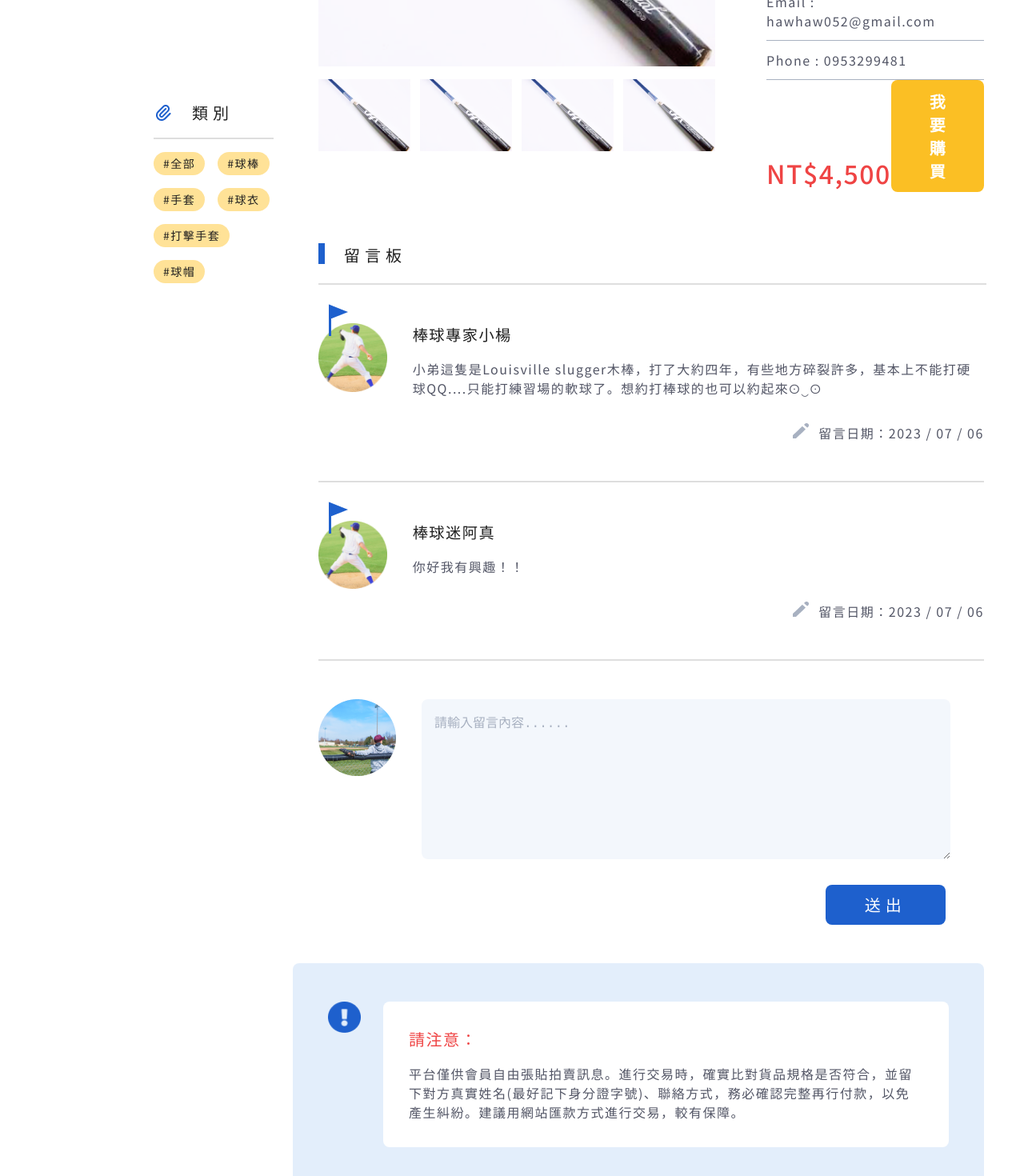
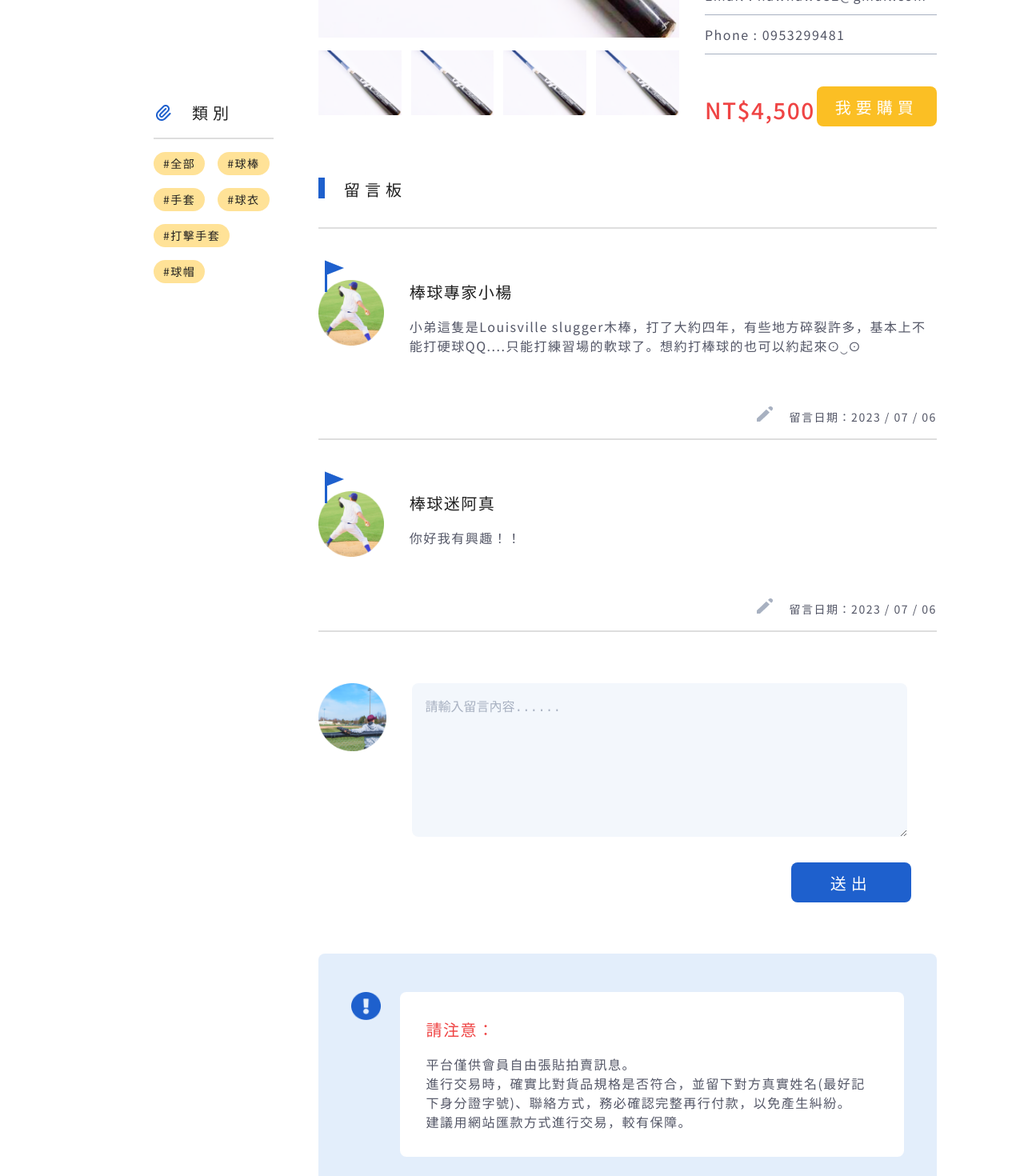
Before and after one commit to Kennedy1127/ASSEMBALL, a Vue app: page /productsdetail in a window 1280 px wide. Shown: the part 640-2110 px from the top of the page at 80% size. Built offline with nearby package versions, Linux system fonts and the light colour scheme.

Commit message:
結構和class名稱修改

```diff
--- a/src/views/ProductDetails.vue
+++ b/src/views/ProductDetails.vue
@@ -23,37 +23,45 @@
         </aside>
 
         <main class="products_main">
-          <section class="product_detail">
-            <div class="detail_pic">
+          <section class="product_main_detail">
+            <div class="product_main_detail_pic">
               <img
                 src="~@/assets/images/products/productdetail_pic1.png"
                 alt="productdetail_pic1"
               />
-              <div class="smallpic">
+              <div class="product_main_detail_pic_all">
+                <div class="product_main_detail_pic_all_small">
                   <img
                     src="~@/assets/images/products/productdetail_smallpic1.png"
                     alt="productdetail_pic1"
                   />
+                </div>
+                <div class="product_main_detail_pic_all_small">
                   <img
                     src="~@/assets/images/products/productdetail_smallpic1.png"
                     alt="productdetail_pic1"
                   />
+                </div>
+                <div class="product_main_detail_pic_all_small">
                   <img
                     src="~@/assets/images/products/productdetail_smallpic1.png"
                     alt="productdetail_pic1"
                   />
+                </div>
+                <div class="product_main_detail_pic_all_small">
                   <img
                     src="~@/assets/images/products/productdetail_smallpic1.png"
                     alt="productdetail_pic1"
                   />
                 </div>
               </div>
-            <div class="detail_content">
-              <div class="detail_title">
+            </div>
+            <div class="product_main_detail_content">
+              <div class="product_main_detail_content_title">
                 <span>{{ productDetail.Title }}</span>
               </div>
               <div
-                class="detail_body"
+                class="product_main_detail_content_body"
                 v-for="item in productDetailBody"
                 :key="item"
               >
@@ -66,52 +74,73 @@
             </div>
           </section>
           <section class="product_message">
-            <div class="message_title">
-              <div class="block"></div>
-              <div>{{ productMessage.Title }}</div>
+            <div class="product_message_title">
+              <div class="product_message_title_block"></div>
+              <span>{{ productMessage.Title }}</span>
             </div>
-            <div class="message_area">
-              <div class="message_all" v-for="item in messageArea" :key="item">
-                <div class="user_pic">
-                  <img class="mark" src="~@/assets/images/products/mark.png"
-                    alt="mark"/>
-                  <img class="user" src="~@/assets/images/products/message_pic01.png"
-                  alt="message_pic01"/>
+            <div class="product_message_area">
+              <div
+                class="product_message_area_all"
+                v-for="item in messageArea"
+                :key="item"
+              >
+                <div class="product_message_area_all_pic">
+                  <img
+                    class="product_message_area_all_pic_mark"
+                    src="~@/assets/images/products/mark.png"
+                    alt="mark"
+                  />
+                  <img
+                    class="product_message_area_all_pic_user"
+                    src="~@/assets/images/products/message_pic01.png"
+                    alt="message_pic01"
+                  />
                 </div>
-                <div class="message_text">
-                  <div class="message_name">{{ item.name }}</div>
-                  <div class="message_text_all">{{ item.textAll }}</div>
-                  <div class="message_date">
-                    <img
-                    src="~@/assets/images/products/edit.png"
-                    alt="edit"
-                    />
-                    {{ item.date }}</div>
+                <div class="product_message_area_all_text">
+                  <div class="product_message_area_all_text_name">
+                    {{ item.name }}
+                  </div>
+                  <div class="product_message_area_all_text_all">
+                    {{ item.textAll }}
+                  </div>
+                  <div class="product_message_area_all_text_date">
+                    <img src="~@/assets/images/products/edit.png" alt="edit" />
+                    {{ item.date }}
                   </div>
                 </div>
               </div>
-            <div class="message_importing">
-              <div class="user_pic">
+            </div>
+            <div class="product_message_importing">
+              <div class="product_message_importing_user_pic">
                 <img
                   src="~@/assets/images/products/importing_pic.png"
                   alt="importing_pic"
                 />
               </div>
-              <div class="importing_text">
-                <textarea placeholder="請輸入留言內容......" name="comment" form="usrform"></textarea>
-                <input type="submit" value="送出" />
+              <div class="product_message_importing_text">
+                <textarea
+                  placeholder="請輸入留言內容......"
+                  name="comment"
+                  form="usrform"
+                ></textarea>
+                <button>送出</button>
               </div>
             </div>
-            <div class="notice">
-              <div class="notice_icon">
-                <img
-                  src="~@/assets/images/products/notice.png"
-                  alt="notice"
-                />
+            <div class="product_message_notice">
+              <div class="product_message_notice_icon">
+                <img src="~@/assets/images/products/notice.png" alt="notice" />
               </div>
-              <div class="notice_text">
-                <div class="title">{{ noticeText.Title }}</div>
-                <div class="text">{{ noticeText.Text }}</div>
+              <div class="product_message_notice_text">
+                <div class="product_message_notice_text_title">
+                  {{ noticeText.Title }}
+                </div>
+                <div class="product_message_notice_text_detail">
+                  {{ noticeText.Text }}
+                  <br />
+                  {{ noticeText.TextTwo }}
+                  <br />
+                  {{ noticeText.TextThree }}
+                </div>
               </div>
             </div>
           </section>
@@ -154,21 +183,29 @@ export default {
         { title: "Email : ", text: "hawhaw052@gmail.com" },
         { title: "Phone : ", text: "0953299481" },
       ],
-      productMessage:{
-        Title:"留言板" ,
+      productMessage: {
+        Title: "留言板",
       },
       messageArea: [
-        {name:"棒球專家小楊",
-         textAll:"小弟這隻是Louisville slugger木棒，打了大約四年，有些地方碎裂許多，基本上不能打硬球QQ....只能打練習場的軟球了。想約打棒球的也可以約起來ʘ‿ʘ",
-         date:"留言日期：2023 / 07 / 06"},
-        {name:"棒球迷阿真",
-         textAll:"你好我有興趣！！",
-         date:"留言日期：2023 / 07 / 06"},
+        {
+          name: "棒球專家小楊",
+          textAll:
+            "小弟這隻是Louisville slugger木棒，打了大約四年，有些地方碎裂許多，基本上不能打硬球QQ....只能打練習場的軟球了。想約打棒球的也可以約起來ʘ‿ʘ",
+          date: "留言日期：2023 / 07 / 06",
+        },
+        {
+          name: "棒球迷阿真",
+          textAll: "你好我有興趣！！",
+          date: "留言日期：2023 / 07 / 06",
+        },
       ],
-      noticeText:{
-        Title:"請注意：",
-        Text:"平台僅供會員自由張貼拍賣訊息。進行交易時，確實比對貨品規格是否符合，並留下對方真實姓名(最好記下身分證字號)、聯絡方式，務必確認完整再行付款，以免產生糾紛。建議用網站匯款方式進行交易，較有保障。",
-      }
+      noticeText: {
+        Title: "請注意：",
+        Text: "平台僅供會員自由張貼拍賣訊息。",
+        TextTwo:
+          "進行交易時，確實比對貨品規格是否符合，並留下對方真實姓名(最好記下身分證字號)、聯絡方式，務必確認完整再行付款，以免產生糾紛。",
+        TextThree: "建議用網站匯款方式進行交易，較有保障。",
+      },
     };
   },
 };
@@ -235,29 +272,35 @@ export default {
   }
 
   //商品詳情
-  .product_detail {
+  .product_main {
+    &_detail {
+      width: 100%;
       display: flex;
       flex-direction: row;
       justify-content: center;
-    .detail_pic {
+      &_pic {
+        width: 60%;
         display: flex;
         flex-direction: column;
         padding-left: 2rem;
-      .smallpic {
+        &_all {
+          width: 100%;
           display: flex;
           padding-top: 1rem;
           gap: 0.75rem;
+          &_small {
+            width: 25%;
+            & img {
+              width: 100%;
             }
           }
         }
-  .detail_content {
+      }
+      &_content {
         width: 80%;
-    // display: flex;
-    // flex-direction: column;
-    // justify-content: space-between;
-    margin-left: 4rem;
-    .detail_title {
-      padding-bottom: 2.5rem;
+        margin-left: 2rem;
+        &_title {
+          padding-bottom: 2rem;
           & span {
             color: var(--primary-black);
             font-size: 2rem;
@@ -265,7 +308,7 @@ export default {
             letter-spacing: 1.5px;
           }
         }
-    .detail_body {
+        &_body {
           color: var(--secondary-gray-1);
           padding: 0.75rem 0.75rem 0.75rem 0;
           border-bottom: 1px solid var(--secondary-gray-3);
@@ -279,14 +322,16 @@ export default {
         .detail_price {
           font-weight: 500;
           letter-spacing: 1.5px;
-      font-size: 2rem;
+          font-size: 1.75rem;
           color: var(--error-red);
-      padding-top: 4rem;
+          padding-top: 3rem;
         }
         & button {
+          width: 150px;
+          height: 50px;
           font-size: 1.25rem;
-      font-weight: 600;
-      padding: 0.75rem 3rem;
+          font-weight: 500;
+          letter-spacing: 6px;
           border-radius: var(--round);
           color: #ffffff;
           background-color: var(--error-yellow);
@@ -296,75 +341,87 @@ export default {
           background-color: var(--error-red);
         }
       }
+    }
+  }
+
   //留言板
   .product_message {
-    .message_title{
-      width: 96.7%;
+    padding: 2rem;
+    padding-right: 0;
+    &_title {
+      width: 100%;
       display: flex;
       gap: 1.5rem;
-      padding: 2rem 0rem 1.25rem 0rem;
-      margin: 2rem 0 0 2rem;
+      padding: 2rem 0 2rem 0;
       border-bottom: 2px solid var(--secondary-gray-2);
       font-weight: 500;
       letter-spacing: 6px;
       font-size: 1.25rem;
-      & div {
-        display: inline-block;
+      &_block {
+        width: 8px;
+        height: 26px;
+        background-color: var(--primary-blue);
       }
     }
-    .message_area {
+    &_area {
       width: 100%;
-      .message_all {
+      &_all {
         display: flex;
-        padding: 3rem 0 3rem 0;
-        margin-left: 2rem;
+        padding: 4rem 0 1rem 0;
         border-bottom: 2px solid var(--secondary-gray-2);
-        .user_pic {
-          width: 12%;
+        &_pic {
+          width: 6rem;
           position: relative;
-          .user {
+          &_user {
             width: 100%;
           }
-          .mark {
+          &_mark {
             position: absolute;
-            top: -25px;
-            left: 5px;
+            top: -26px;
+            left: 0px;
           }
         }
-        .message_text {
+        &_text {
           width: 100%;
           display: flex;
           flex-direction: column;
           margin-left: 2rem;
-          .message_name {
-            font-size: 1.2rem;
+          &_name {
+            font-size: 1.25rem;
           }
-          .message_text_all{
+          &_all {
             margin-top: 1rem;
             color: var(--secondary-gray-1);
           }
-          .message_date {
-            margin-top: 2rem;
+          &_date {
+            margin-top: 4rem;
             text-align: right;
             color: var(--secondary-gray-1);
+            font-size: 0.875rem;
             & img {
-              margin-right: 1%;
+              margin-right: 1rem;
             }
           }
         }
       }
     }
-    .message_importing {
+    &_importing {
       width: 100%;
       display: flex;
-      padding: 3rem 0 3rem 2rem;
-      .importing_text {
+      padding: 4rem 0 4rem 0;
+      &_user_pic {
+        width: 6rem;
+        & img {
+          width: 100%;
+        }
+      }
+      &_text {
         width: 100%;
         & textarea {
+          width: 90%;
           display: block;
-          width: 90%;
-          min-height: 200px;
-          margin-left: 2rem;
+          margin: 0 2rem 0 2rem;
+          min-height: 192px;
           font-size: 1rem;
           padding: 1rem;
           background-color: var(--secondary-blue-4);
@@ -374,13 +431,11 @@ export default {
             color: var(--secondary-gray-3);
           }
         }
-        & input {
-          display: block;
-          margin-left: auto;
-          margin-right: 3rem;
-          margin-top: 2rem;
+      }
+      & button {
         width: 150px;
         height: 50px;
+        display: block;
         background-color: var(--primary-blue);
         color: #fff;
         font-size: 1.25rem;
@@ -388,39 +443,40 @@ export default {
         letter-spacing: 6px;
         border-radius: var(--round);
         border: none;
+        margin-left: auto;
+        margin-top: 2rem;
+        margin-right: 2rem;
       }
     }
-    }
-    .notice {
+    &_notice {
       width: 100%;
       display: flex;
       justify-content: space-evenly;
       background-color: var(--secondary-blue-3);
       border-radius: var(--round);
       padding: 3rem 1rem;
-      margin-bottom: 4rem;
-      .notice_icon {
+      margin-bottom: 2rem;
+      &_icon {
         width: 5%;
         & img {
           width: 100%;
         }
       }
-      .notice_text {
+      &_text {
         width: 85%;
         background-color: #fff;
         padding: 2rem;
         border-radius: var(--round);
-        .title {
+        &_title {
           font-size: 1.25rem;
           color: var(--error-red);
         }
-        .text {
+        &_detail {
           margin-top: 1rem;
           color: var(--secondary-gray-1);
         }
       }
     }
-
   }
 }
 </style>
```
Also changed, not shown: 1 other file (tests, documents, lock files or other folders). Lines whose indentation alone changed are shown as unchanged.
